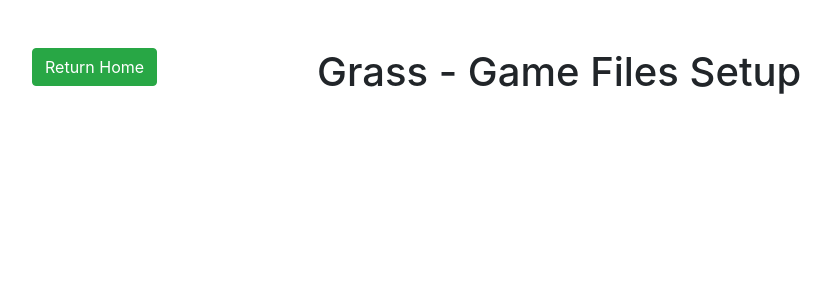
After one commit to DylFeeney/Grass-card-game-scoreboard, a Flask app: page /game-files-setup in a window 1280 px wide. The commit adds this page. Shown: the top 300 px of the page, without its empty margins (53-884 px from the left). Run offline with Flask 2, Linux system fonts and the light colour scheme; some libraries are stand-ins or nearby versions.

Commit message:
Created the game_files_setup.html file
Started work on the game files setup. This page will be able to reset each file or all the files. The option to create a new game will also be on this page too

```diff
--- a/app.py
+++ b/app.py
@@ -1,12 +1,13 @@
 from flask import Flask, render_template
 from game_files import create_new_game_files
+from game_files import game_files_setup
 
 app = Flask(__name__)
+app.register_blueprint(game_files_setup)
 
 
 @app.route('/')
 def index():
-    create_new_game_files([1,2,3])
     return render_template('index.html')
 
 
--- a/game_files.py
+++ b/game_files.py
@@ -1,4 +1,10 @@
+from flask import request, render_template, Blueprint
 import csv
+
+game_files_setup = Blueprint('game_files_setup', __name__, template_folder='templates')
+@game_files_setup.route('/game-files-setup', methods=['POST', 'GET'])
+def game_files_setup_page():
+    return render_template('games_files_setup.html')
 
 
 def create_new_game_files(rounds=[1]):
--- /dev/null
+++ b/game_files/round_information_files/round_information_1.csv
@@ -0,0 +1 @@
+round_number,user_name,protected_peddle,unprotected_peddle,highest_peddle_in_hand,has_banker,has_sold_out,has_double_crossed,has_utterly_wiped_out
--- /dev/null
+++ b/game_files/round_information_files/round_information_2.csv
@@ -0,0 +1 @@
+round_number,user_name,protected_peddle,unprotected_peddle,highest_peddle_in_hand,has_banker,has_sold_out,has_double_crossed,has_utterly_wiped_out
--- /dev/null
+++ b/game_files/round_information_files/round_information_3.csv
@@ -0,0 +1 @@
+round_number,user_name,protected_peddle,unprotected_peddle,highest_peddle_in_hand,has_banker,has_sold_out,has_double_crossed,has_utterly_wiped_out
--- /dev/null
+++ b/game_files/round_processed_files/processed_round_information_1.csv
@@ -0,0 +1 @@
+user_name,protected_peddle,unprotected_peddle,highest_peddle_in_hand,has_banker,has_sold_out,has_double_crossed,has_utterly_wiped_out,net_profit
--- /dev/null
+++ b/game_files/round_processed_files/processed_round_information_2.csv
@@ -0,0 +1 @@
+user_name,protected_peddle,unprotected_peddle,highest_peddle_in_hand,has_banker,has_sold_out,has_double_crossed,has_utterly_wiped_out,net_profit
--- /dev/null
+++ b/game_files/round_processed_files/processed_round_information_3.csv
@@ -0,0 +1 @@
+user_name,protected_peddle,unprotected_peddle,highest_peddle_in_hand,has_banker,has_sold_out,has_double_crossed,has_utterly_wiped_out,net_profit
--- /dev/null
+++ b/game_files/user_info.csv
@@ -0,0 +1 @@
+user_name
--- /dev/null
+++ b/templates/games_files_setup.html
@@ -0,0 +1,23 @@
+<!DOCTYPE html>
+<html lang="en">
+<head>
+    <meta charset="UTF-8">
+    <title>Grass - Game Files Setup</title>
+    <link rel="stylesheet" href="static/bootstrap/css/bootstrap.min.css">
+</head>
+<body>
+    <div class="container">
+        <div class="row mt-5">
+            <div class="col-sm-3">
+                <a href="http://127.0.0.1:5000">
+                    <button type="button" class="btn btn-success">Return Home</button>
+                </a>
+            </div>
+            <div class="col-sm-9">
+                <h1>Grass - Game Files Setup</h1>
+            </div>
+        </div>
+    </div>
+
+</body>
+</html>
--- a/templates/index.html
+++ b/templates/index.html
@@ -10,6 +10,11 @@
         <div class="row justify-content-md-center">
             <h1>Grass Game Manager</h1>
         </div>
+        <div class="row">
+            <a href="http://127.0.0.1:5000/game-files-setup">
+                <button type="button" class="btn btn-success">Game Files Setup</button>
+            </a>
+        </div>
     </div>
 </body>
 </html>
```
